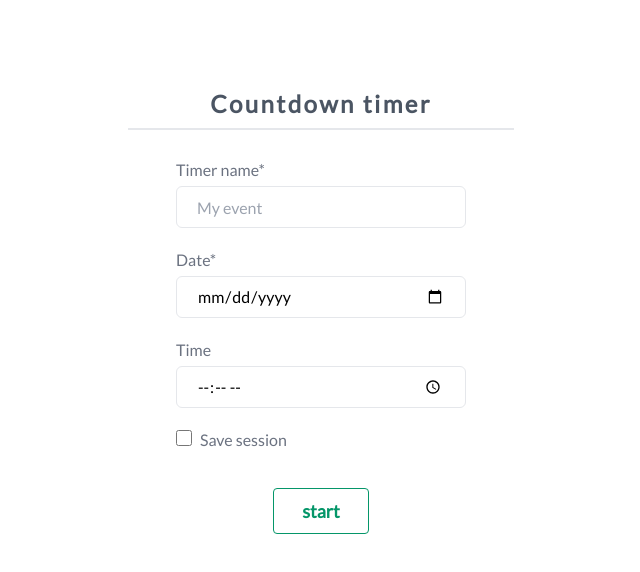
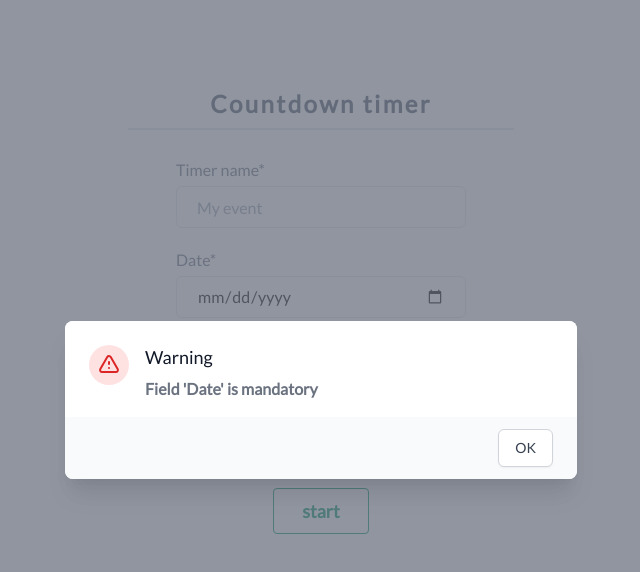
Before and after one commit to neemiassgc/countdown-timer, a React (Create React App) app: page / in a window 1280 px wide. Both pictures are taken after a click on the button "start". Shown: the top 572 px of the page, without its empty margins (319-959 px from the left). Built offline with nearby package versions, Linux system fonts and the light colour scheme.

Commit message:
Implement warning modal

```diff
--- a/src/App.js
+++ b/src/App.js
@@ -3,6 +3,7 @@ import * as timeUtils from "./time"
 import * as logic from "./logic"
 import * as storage from "./storage"
 import './App.css';
+import { Warning, Prompt } from './modal.js'
 
 function SVGCircle(props) {
     return (
@@ -148,8 +149,22 @@ class DateInput extends React.Component {
         super(props)
 
         this.state = {
-            warningModal: false
+            warningModal: {
+                active: false,
+                msg: null
+            }
         }
+    }
+
+    showWarning(msg) {
+        this.setState( (prev) => {
+            return {
+                warningModal: {
+                    active: !prev.warningModal.active,
+                    msg: msg
+                }
+            }
+        })
     }
 
     setupTimer(event) {
@@ -163,11 +178,11 @@ class DateInput extends React.Component {
         if (timerName === "") timerName = "My event"
 
         if (date === "")  {
-            alert("Field 'Date' is mandatory");
+            this.showWarning("Field 'Date' is mandatory")
             return;
         }
         else if (timeUtils.parseToMillis({date: date, time: time}) - Date.now() >= YEAR) {
-            alert("Date cannot be more than one year")
+            this.showWarning("Date cannot be more than one year")
             return;
         }
 
@@ -197,6 +212,7 @@ class DateInput extends React.Component {
                     </label>
                     <button className="bg-transparent mt-3 font-black text-lg p-2 w-3/12 rounded border border-green-600 text-green-600 hover:text-white hover:bg-green-600" onClick={this.setupTimer.bind(this)}>start</button>
                 </div>
+                { this.state.warningModal.active ? <Warning toggle={this.showWarning.bind(this)} msg={this.state.warningModal.msg} /> : null }
             </div>
         );
     }
--- a/src/modal.js
+++ b/src/modal.js
@@ -42,7 +42,7 @@ function Modal(props) {
 export function Warning(props) {
     const buttons = (
         <div className="bg-gray-50 px-4 py-3 sm:px-6 sm:flex sm:flex-row-reverse">
-            <button onClick={this.props.toggle} type="button" className="mt-3 w-full inline-flex justify-center rounded-md border border-gray-300 shadow-sm px-4 py-2 bg-white text-base font-medium text-gray-700 hover:bg-gray-50 focus:outline-none focus:ring-2 focus:ring-offset-2 focus:ring-indigo-500 sm:mt-0 sm:ml-3 sm:w-auto sm:text-sm">
+            <button onClick={props.toggle} type="button" className="mt-3 w-full inline-flex justify-center rounded-md border border-gray-300 shadow-sm px-4 py-2 bg-white text-base font-medium text-gray-700 hover:bg-gray-50 focus:outline-none focus:ring-2 focus:ring-offset-2 focus:ring-indigo-500 sm:mt-0 sm:ml-3 sm:w-auto sm:text-sm">
                 OK
             </button>
         </div>
```
Lines whose indentation alone changed are shown as unchanged.
